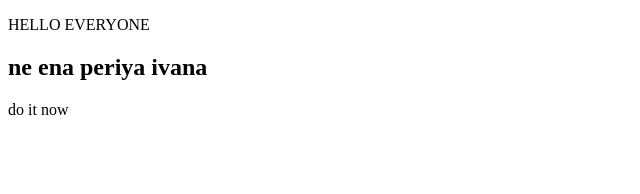
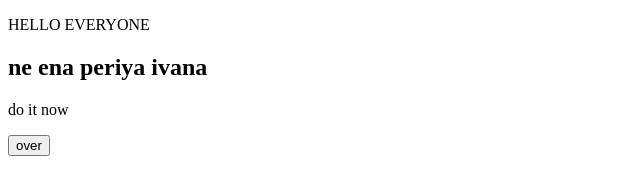
Before and after one commit to Mrdhanush/splitmate, a plain HTML site: page index.html in a window 1280 px wide. Shown: the whole page, without its empty margins (0-640 px from the left). Drawn offline with Linux system fonts and the light colour scheme.

Commit message:
intha changes la panna

```diff
--- a/index.html
+++ b/index.html
@@ -9,5 +9,6 @@
     <p>HELLO EVERYONE</p>
     <h2>ne ena periya ivana</h2>
     <p>do it now</p>
+    <button>over</button>
 </body>
 </html>
```
